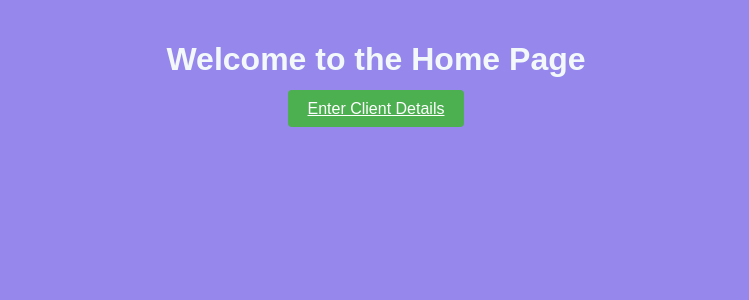
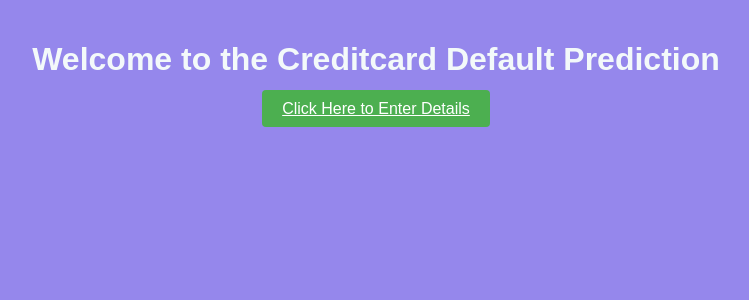
Before and after one commit to binay94/Defaulter_creditcard, a Flask app: page / in a window 1280 px wide. Shown: the top 300 px of the page, without its empty margins (264-1013 px from the left). Run offline with Flask 3, Linux system fonts and the light colour scheme.

Commit message:
first commit

```diff
--- a/templates/index.html
+++ b/templates/index.html
@@ -36,10 +36,10 @@
     </style>
 </head>
 <body>
-    <h1>Welcome to the Home Page</h1>
+    <h1>Welcome to the Creditcard Default Prediction</h1>
 
     <div class="button-container">
-        <a href="/predict" class="button">Enter Client Details</a>
+        <a href="/predict" class="button">Click Here to Enter Details</a>
     </div>
 </body>
 </html>
```
